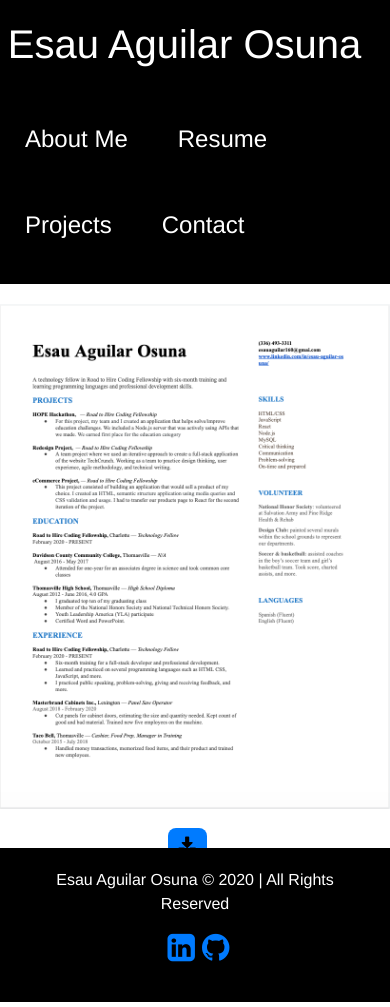
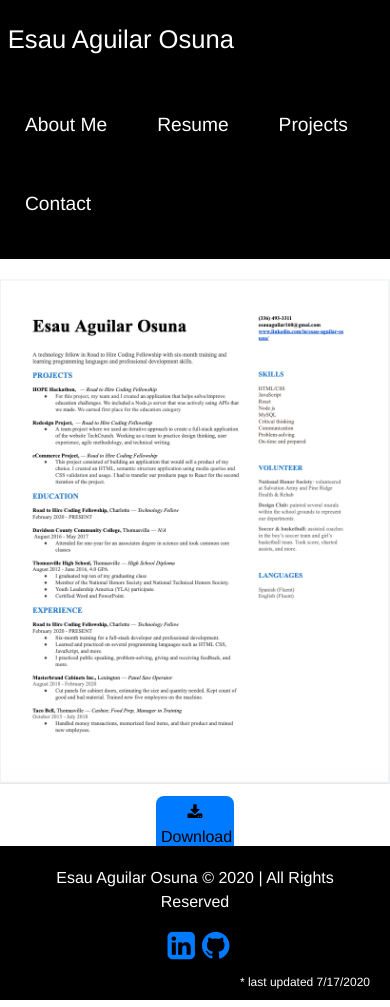
Before and after one commit to E972630a/myportfolio, a React (Create React App) app: page /resume in a window 390 px wide. Built offline with nearby package versions, Linux system fonts and the light colour scheme.

Commit message:
adding the last updated

```diff
--- a/src/App.css
+++ b/src/App.css
@@ -321,8 +321,29 @@
   color: #ffffff;
 }
 
+.last__update {
+  float: right;
+  margin-top: -1%;
+  font-size: 0.75rem;
+}
+
 /* Regual iPad Responsive */
 @media only screen and (max-width:768px) {
+  /* Navbar Section */
+  #navbar h1 {
+    font-size: 1.6rem;
+    float: left;
+    padding: 20px 0;
+    margin-left: 2%;
+    margin-top: 1%;
+  }
+
+  #navbar ul  {
+    float: right;
+    list-style: none;
+    font-size: 1.2rem;
+    margin-top: .8%;
+  }
   /* Hero Section */
   .hero-text {
     margin-top: -10%;
@@ -378,7 +399,6 @@
     width: 45%;
   }
 
-
   .events-card-button{
     width: 40%;
     margin-left: 30%;
@@ -389,15 +409,31 @@
    width: 100%;
    margin-left: 0;
   }
+  .resume__button {
+    width: 20%;
+    margin-top: 23%;
+    margin-left: 40%;
+    font-size: 1rem;
+  }
+
+  /* Contact Section */
+.container {
+  margin-top: 10%;
+  margin-bottom: -30%;
+}
 
   /* Footer Section */
   #main-footer {
-    margin-top: 30%;
+    margin-top: 36%;
 
   }
 
   .socialMedia li {
     margin-left: 2%;
+  }
+
+  .last__update {
+    margin-top: -2%;
   }
 }
 
@@ -470,6 +506,12 @@
  width: 100%;
  margin-left: 0;
 }
+.resume__button {
+  width: 40%;
+  margin-top: 21%;
+  margin-left: 30%;
+  font-size: .85rem;
+}
 
 /* Footer Section */
 #main-footer {
@@ -480,4 +522,8 @@
 .socialMedia li {
   margin-left: 2%;
 }
+
+.last__update {
+  margin-top: -5%;
 }
+}
--- a/src/Components/Footer/Footer.js
+++ b/src/Components/Footer/Footer.js
@@ -11,7 +11,9 @@ class Footer extends Component {
                             <li><a href="https://www.linkedin.com/in/esau-aguilar-osuna/" target="_blank" rel="noopener noreferrer"><i class="fa fa-linkedin-square fa-2x"></i></a></li>
                             <li><a href="https://github.com/E972630a" target="_blank" rel="noopener noreferrer"><i class="fa fa-github fa-2x"></i></a></li>
                         </ul>
+                        <p className="last__update">* last updated 7/17/2020</p>
                     </div>
+
                 </footer>
             </div>
         )
```
Also changed, not shown: public/index.html (line endings or trailing spaces).
